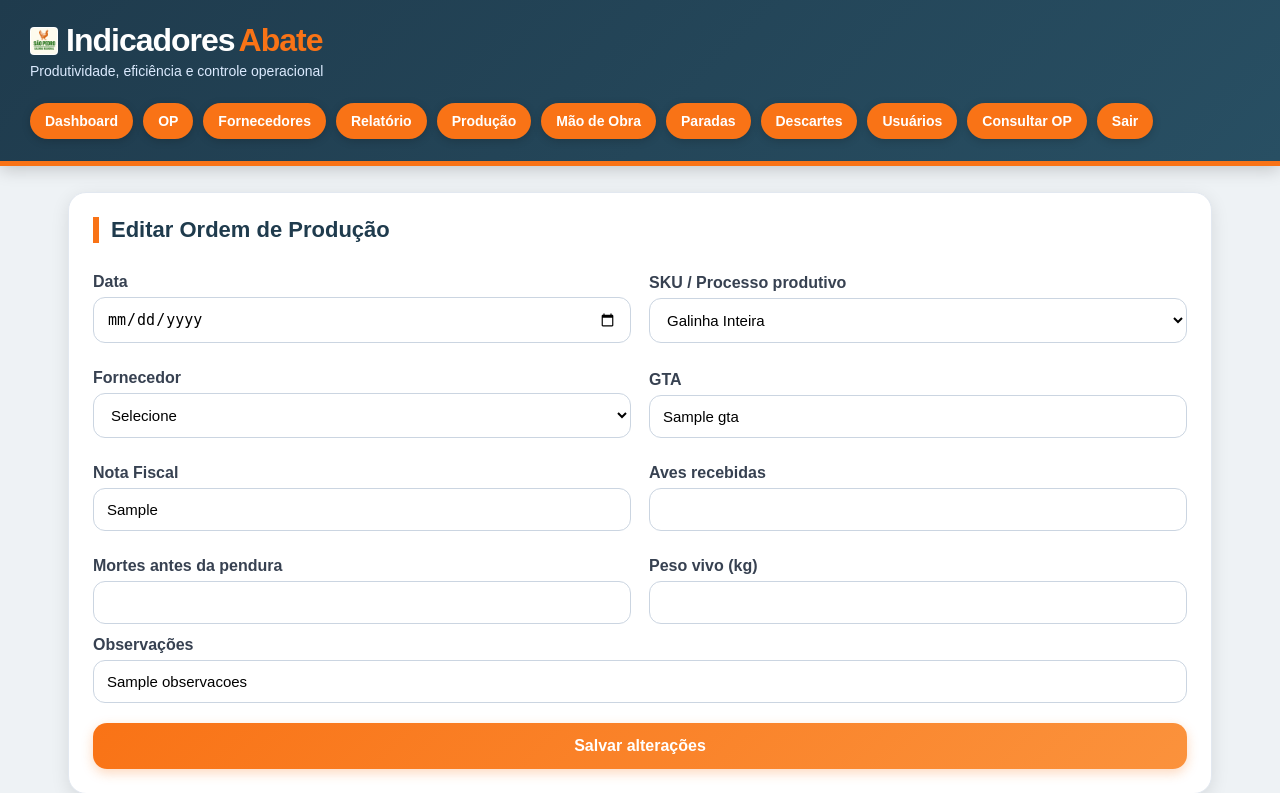
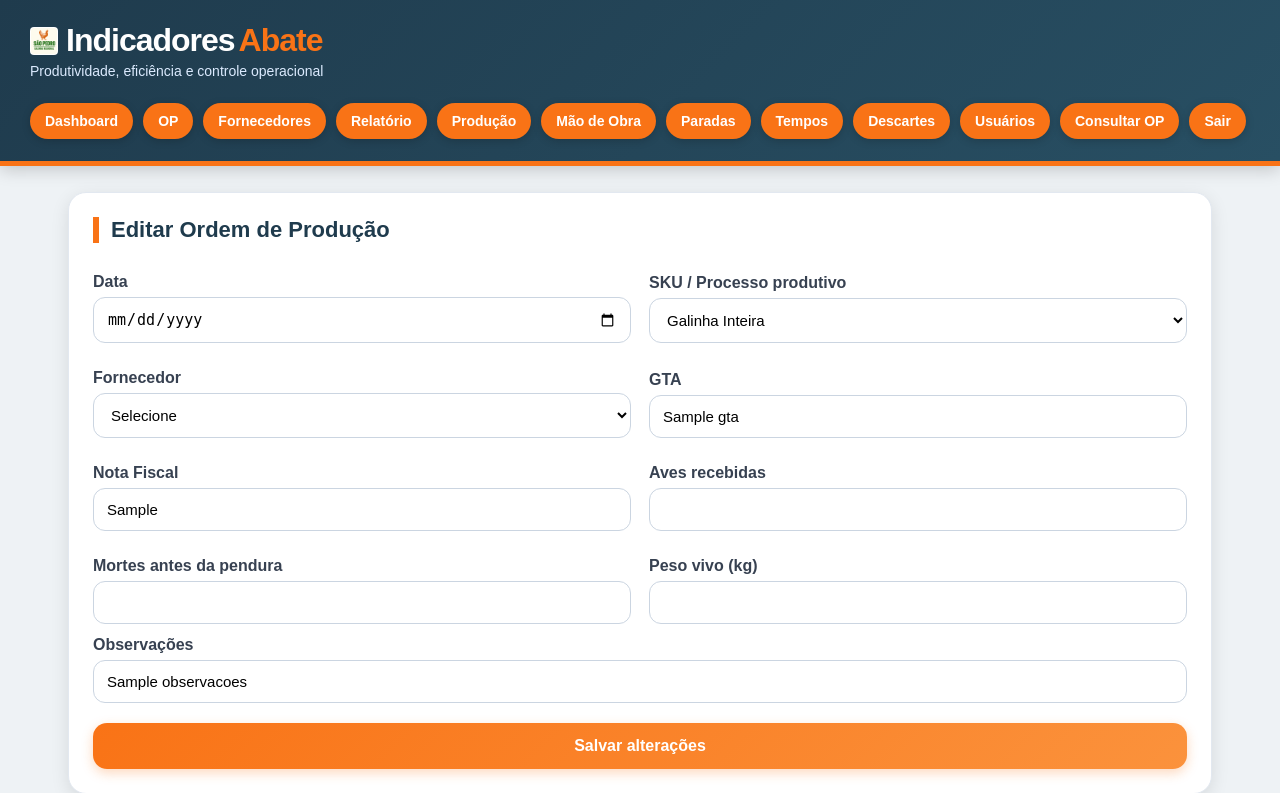
Before and after one commit to RaoMao0712/abatedouro-indicadores, a Flask app: page /op/1/editar in a window 1280 px wide. Shown: the top 793 px of the page. Run offline with Flask 3, Linux system fonts and the light colour scheme; a user stored in the database is signed in; tables that the repository leaves empty hold one stand-in row (values such as "Sample post"); a database or web service that is not in the repository returns one stand-in record (values such as "Sample title"); parts of the project's set-up code (start-up, migrations or seed data) failed here and were passed over; some libraries are stand-ins or nearby versions.

Commit message:
Tempo por setor

```diff
--- a/templates/base.html
+++ b/templates/base.html
@@ -67,6 +67,8 @@
 
                 <a href="{{ url_for('apontamento_paradas') }}">Paradas</a>
 
+                <a href="{{ url_for('tempos_setor') }}">Tempos</a>
+
             {% endif %}
 
             {% if perfil == "admin" or perfil == "qualidade" %}
```
Also changed, not shown: templates/tempos_setor.html (line endings or trailing spaces).
